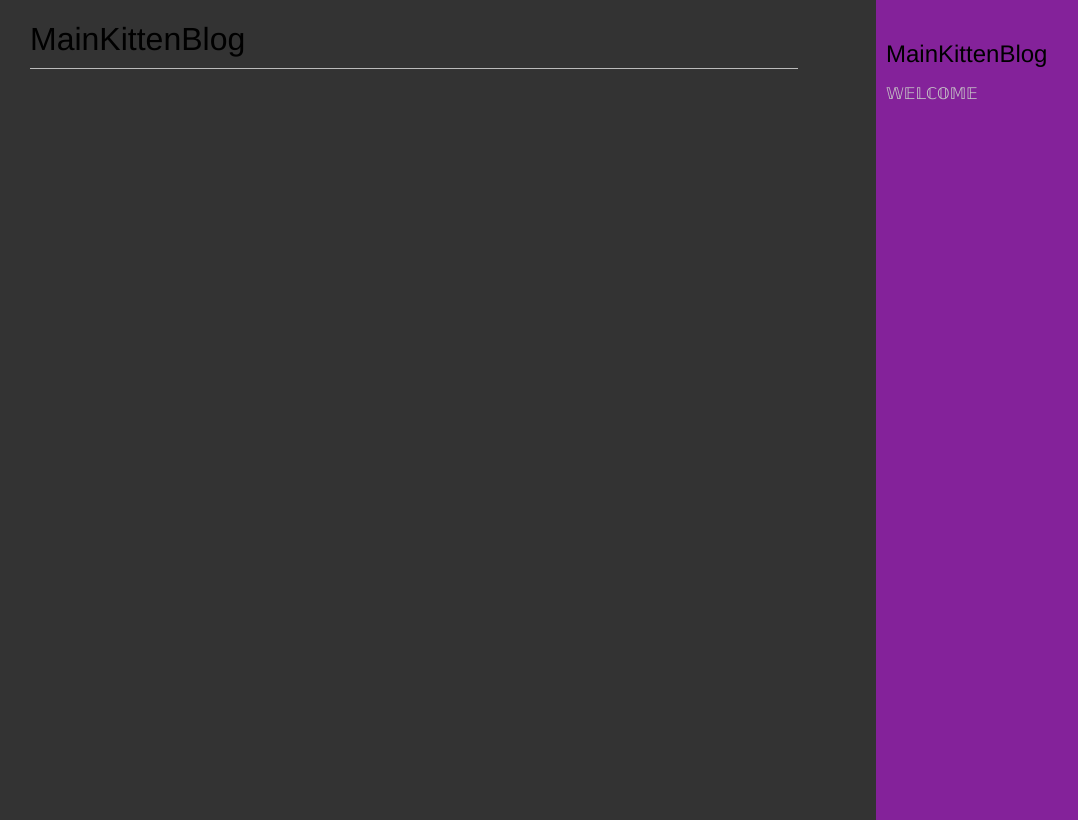
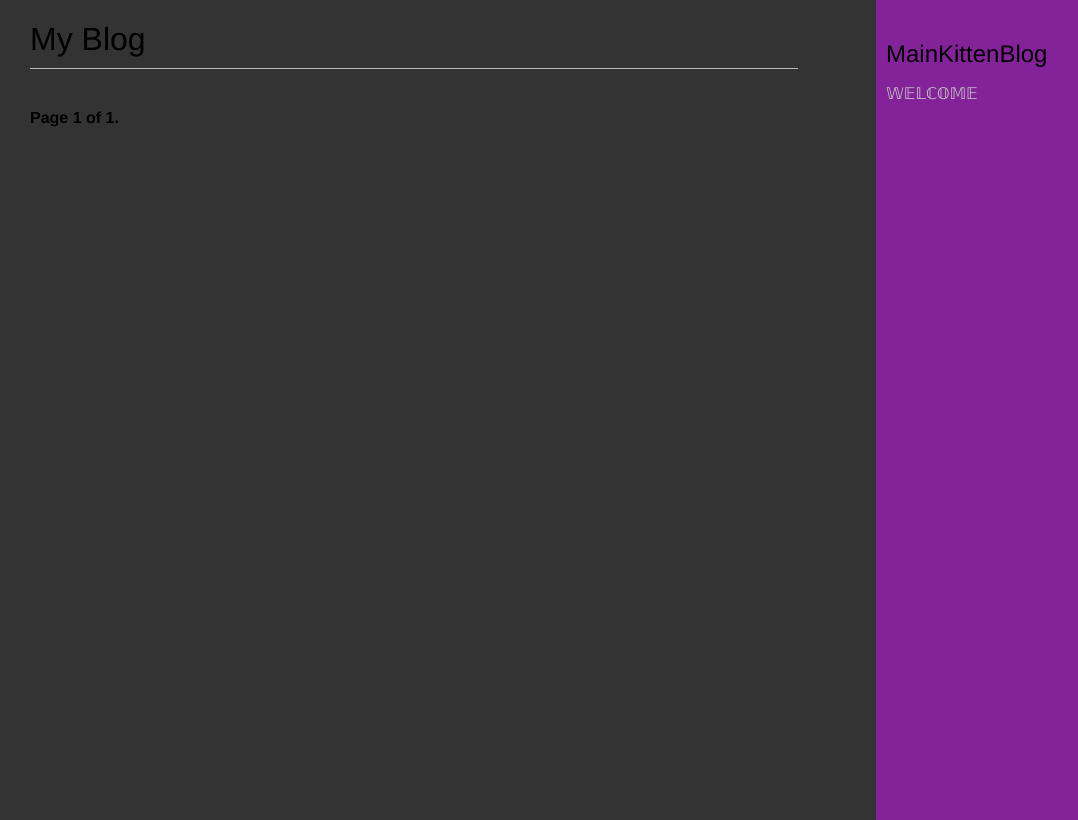
Before and after one commit to vldmirr/kittenclubinc, a Django app: page /blog/ in a window 1280 px wide. Shown: the whole page, without its empty margins (0-1078 px from the left). Run offline with Django 4.2, Linux system fonts and the light colour scheme; data that the repository does not hold is empty.

Commit message:
added page 3 to one page split

```diff
--- a/kittenclubinc/blog/templates/blog/post/list.html
+++ b/kittenclubinc/blog/templates/blog/post/list.html
@@ -1,7 +1,7 @@
 {% extends "blog/base.html" %}
 {% block title %}My Blog{% endblock %}
 {% block content %}
-  <h1>MainKittenBlog</h1>
+  <h1>My Blog</h1>
   {% for post in posts %}
     <h2>
       <a href="{{ post.get_absolute_url }}">
@@ -13,4 +13,5 @@
     </p>
     {{ post.body|truncatewords:30|linebreaks }}
   {% endfor %}
+  {% include "pagination.html" with page=posts %}
 {% endblock %}
--- /dev/null
+++ b/kittenclubinc/blog/templates/pagination.html
@@ -0,0 +1,13 @@
+<div class="pagination">
+    <span class="step-links">
+      {% if page.has_previous %}
+        <a href="?page={{ page.previous_page_number }}">Previous</a>
+      {% endif %}
+      <span class="current">
+        Page {{ page.number }} of {{ page.paginator.num_pages }}.
+      </span>
+      {% if page.has_next %}
+        <a href="?page={{ page.next_page_number }}">Next</a>
+      {% endif %}
+    </span>
+  </div>
--- a/kittenclubinc/blog/views.py
+++ b/kittenclubinc/blog/views.py
@@ -1,8 +1,14 @@
 from django.shortcuts import render, get_object_or_404
 from .models import Post
+from django.core.paginator import Paginator
 
 def post_list(request):
-    posts = Post.published.all()
+    post_list = Post.published.all()
+    # Разбивка 3 постами в одну страницу
+    paginator = Paginator(post_list, 3)
+    page_number = request.GET.get('page', 1)
+    posts = paginator.page(page_number)
+
     return render(request,
                   'blog/post/list.html',
                   {'posts':posts})
```
